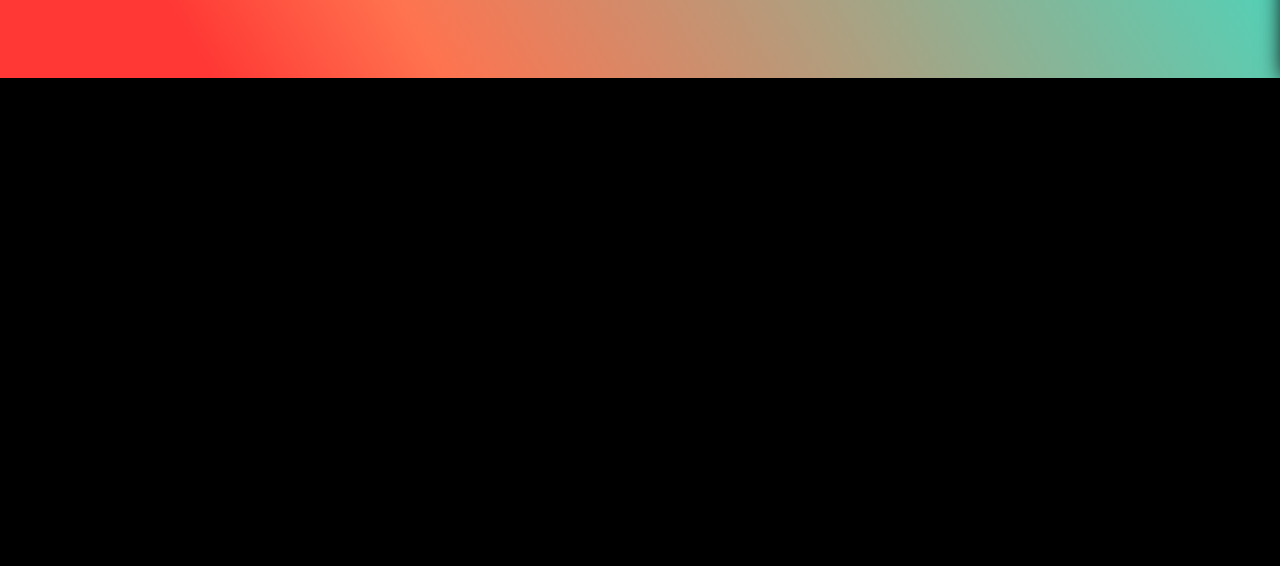
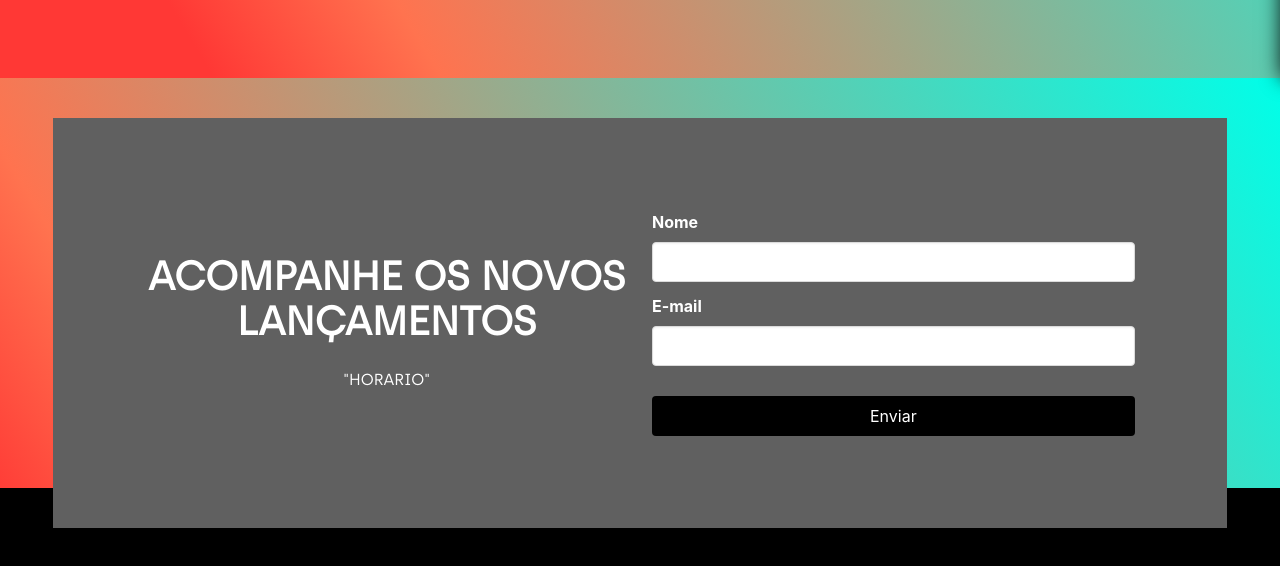
Before and after one commit to samuelvinib/CMS-Imobicoin, a plain HTML site: page index.html in a window 1280 px wide. Shown: the part 722-1288 px from the top of the page. Drawn offline with nearby package versions, Linux system fonts and the light colour scheme.

```diff
--- a/css/style.css
+++ b/css/style.css
@@ -157,22 +157,15 @@ justify-content: space-around;}
         justify-content: center;
     }
 }
-/*
-#container__footer{
-    display: flex;
-    align-items: center;
-    justify-content: space-around;
-    height: 100px;
+/*banner*/
+#lancamentos{
+    padding: 80px;
+    height: auto;
+    top: 40px;
+    margin: 0 auto;
+    background-color: #606060;
+    position: relative;
 }
-#container__footer li{
-    margin: 0 10px;
+#lancamentos p, #lancamentos h2{
+    color: #fff !important;
 }
-.container__footer__links{
-    display: flex;
-}
-.container__footer__contato{
-    display: flex;
-}
-.container__footer__contato li{
-    margin: 0 10px;
-}*/
--- a/index.html
+++ b/index.html
@@ -88,6 +88,29 @@
             </div>
         </section>
         <!-- /Landing page Hero -->
+        <section class="columns column is-11" id="lancamentos">
+            <article class="column is-6">
+                <h2 class="title is-2 has-text-centered	">ACOMPANHE OS NOVOS<br>LANÇAMENTOS</h2>
+                <p class="has-text-centered	">"HORARIO"</p>
+            </article>
+            <aside class="column is-6">
+                <div class="field">
+                    <label class="label">Nome</label>
+                    <div class="control">
+                        <input class="input" type="text">
+                    </div>
+                </div>
+                <div class="field">
+                    <label class="label">E-mail</label>
+                    <div class="control">
+                        <input class="input" type="email">
+                    </div>
+                </div>
+                <div class="control">
+                    <button class="button is-primary">Enviar</button>
+                </div>
+            </aside>
+        </section>
         <!-- Icon Features section -->
         <section id="carrossel">
             <div id="owl-slider" class="owl-carousel">
@@ -370,9 +393,9 @@
         <div class="columns column  is-4 container__footer__contato">
             <div class="column is-7"><a href="mailto:example@imobicoin.com">contato@imobicoin.com</a></div>
             <ul id="icones" class="column is-5">
-            <li ><a href="#"><img src="img/icons/discord.svg" alt="logo discord"></a></li>
-            <li ><a href="#"><img src="img/icons/instagram.svg" alt="logo instagram"></a></li>
-            <li ><a href="#"><img src="img/icons/twitter.svg" alt="logo twitter"></a></li>
+                <li><a href="#"><img src="img/icons/discord.svg" alt="logo discord"></a></li>
+                <li><a href="#"><img src="img/icons/instagram.svg" alt="logo instagram"></a></li>
+                <li><a href="#"><img src="img/icons/twitter.svg" alt="logo twitter"></a></li>
             </ul>
 
         </div>
@@ -393,22 +416,22 @@
 
     <script>
         $('.owl-carousel').owlCarousel({
-    rtl:true,
-    loop:true,
-    margin:10,
-    nav:true,
-    responsive:{
-        0:{
-            items:1
-        },
-        600:{
-            items:3
-        },
-        1000:{
-            items:5
-        }
-    }
-})
+            rtl: true,
+            loop: true,
+            margin: 10,
+            nav: true,
+            responsive: {
+                0: {
+                    items: 1
+                },
+                600: {
+                    items: 3
+                },
+                1000: {
+                    items: 5
+                }
+            }
+        })
     </script>
 </body>
 
```
Also changed, not shown: css/main.css.
